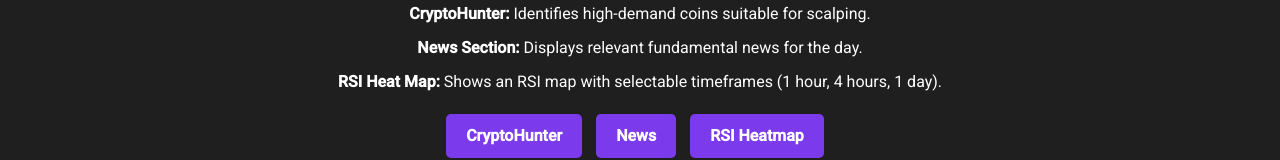
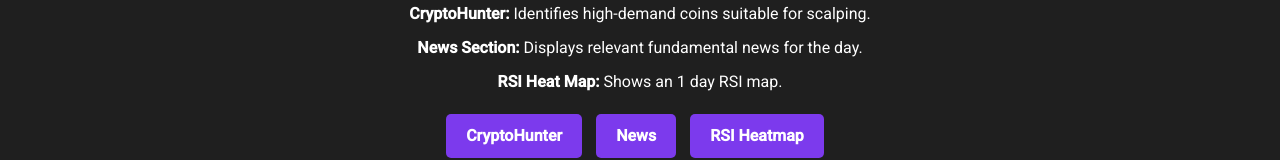
Before and after one commit to CAUCORASEKO/My_portfolio, a SvelteKit app: page /tools in a window 1280 px wide. Shown: the part 187-347 px from the top of the page. Built offline with nearby package versions, Linux system fonts and the light colour scheme; no server answers.

Commit message:
+page.svelte up to date

```diff
--- a/src/routes/tools/+page.svelte
+++ b/src/routes/tools/+page.svelte
@@ -28,7 +28,7 @@
   <ul>
     <li><strong>CryptoHunter:</strong> Identifies high-demand coins suitable for scalping.</li>
     <li><strong>News Section:</strong> Displays relevant fundamental news for the day.</li>
-    <li><strong>RSI Heat Map:</strong> Shows an RSI map with selectable timeframes (1 hour, 4 hours, 1 day).</li>
+    <li><strong>RSI Heat Map:</strong> Shows an 1 day RSI map.</li>
   </ul>
 
   <nav class="button-group">
```
